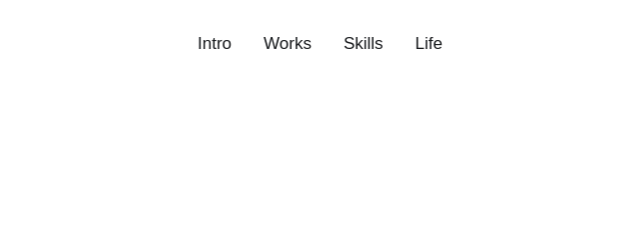
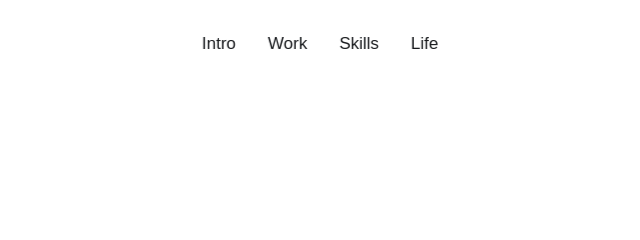
Before and after one commit to Klausss666/Klausss-website, a plain HTML site: page index.html in a window 1280 px wide. Shown: the top 240 px of the page, 320-960 px from the left. Drawn offline with Linux system fonts and the light colour scheme; a small style sheet from the web is missing.

Commit message:
将 Works 更正为 Work

```diff
--- a/index.html
+++ b/index.html
@@ -11,7 +11,7 @@
     <link href="https://registry.npmmirror.com/@fontsource/bodoni-moda/latest/files/600-italic.css" rel="stylesheet" />
     <link href="https://registry.npmmirror.com/@fontsource/archivo/latest/files/400.css" rel="stylesheet" />
     <link href="https://registry.npmmirror.com/@fontsource/archivo/latest/files/600.css" rel="stylesheet" />
-    <script type="module" crossorigin src="./assets/index-roZi0BV5.js"></script>
+    <script type="module" crossorigin src="./assets/index-hmd3egqZ.js"></script>
     <link rel="stylesheet" crossorigin href="./assets/index-QHCqaYEh.css">
   </head>
   <body>
```
